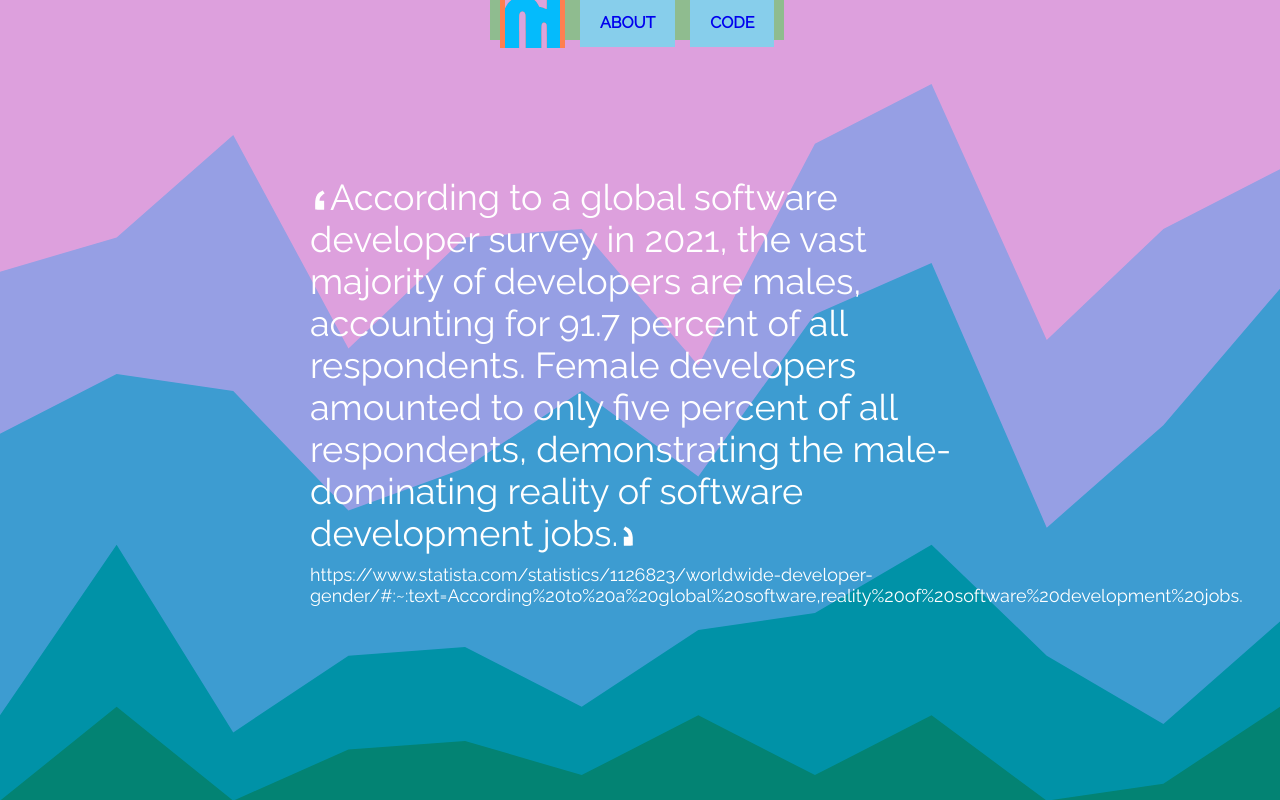
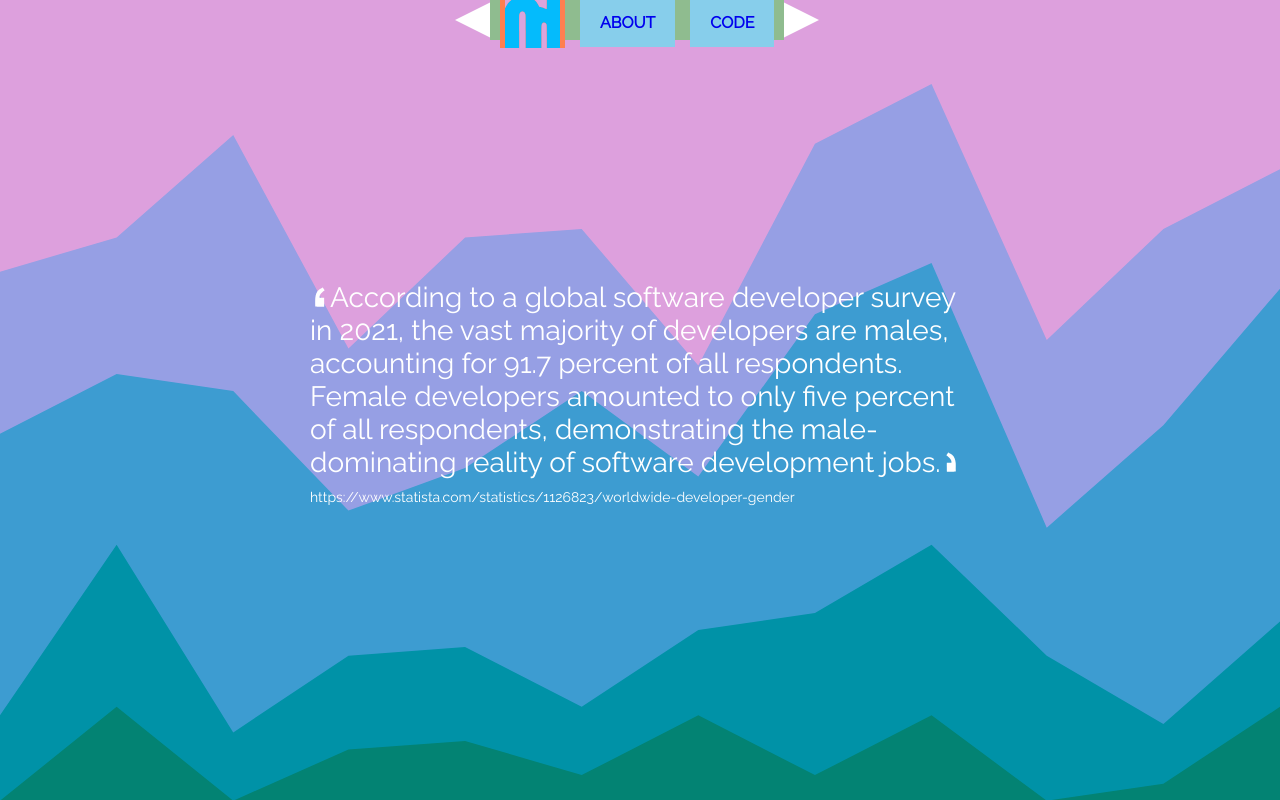
Before and after one commit to cherry15/nanaHacker, a React (Create React App) app: page / in a window 1280 px wide. Built offline with nearby package versions, Linux system fonts and the light colour scheme.

Commit message:
refactor

```diff
--- a/src/App.css
+++ b/src/App.css
@@ -15,7 +15,4 @@
   height: 100vh;
   overflow: hidden;
   background: #00b9ff;
-  /* background-image: url(./pages/about/about.svg);
-  background-repeat: no-repeat;
-  background-size: cover; */
 }
--- a/src/features/scroller/quotes-data.ts
+++ b/src/features/scroller/quotes-data.ts
@@ -10,7 +10,7 @@ export const quotes: Quote[] = [
     content: `According to a global software developer survey in 2021, the vast majority of developers are males,
     accounting for 91.7 percent of all respondents. Female developers amounted to only five percent of all respondents,
     demonstrating the male-dominating reality of software development jobs.`,
-    reference: 'https://www.statista.com/statistics/1126823/worldwide-developer-gender/#:~:text=According%20to%20a%20global%20software,reality%20of%20software%20development%20jobs.'
+    reference: 'https://www.statista.com/statistics/1126823/worldwide-developer-gender'
   }, {
     id: 2,
     content: `We like to think of our champions and idols as superheroes who were
--- a/src/features/scroller/scroller.css
+++ b/src/features/scroller/scroller.css
@@ -1,6 +1,12 @@
+.scroller-button-container {
+  display: flex;
+  width: 370px;
+  position: absolute;
+  top: 0;
+}
+
 .next,
 .prev {
-  top: calc(50% - 20px);
   position: absolute;
   display: flex;
   justify-content: center;
@@ -21,21 +27,20 @@
 .prev:focus {
   outline: 2px yellow solid;
 }
+
+.next:hover,
+.prev:hover {
+  background-color: coral;
+}
+
 .next {
-  right: 10px;
-  /* background-image: url('./next.svg'); */
+  right: 6px;
+  background-image: url('./next.svg');
 }
 
 .prev {
-  left: 10px;
-  /* background-image: url('./previous.svg'); */
-}
-
-.scroller-outer-container {
-  position: absolute;
-  display: flex;
-  justify-content: center;
-  align-items: center;
+  left: 0;
+  background-image: url('./previous.svg');
 }
 
 .scroller-container {
@@ -51,6 +56,7 @@
 
 q {
   margin: 0;
+  overflow-wrap: break-word;
 }
 
 q::before,
@@ -71,12 +77,13 @@ q::after {
 }
 
 .citation {
-  font-size: 18px;
+  font-size: 14px;
   margin-top: 10px;
+  overflow-wrap: break-word;
 }
 
-@media screen and (min-width: 667px) {
+@media screen and (min-width: 1200px) {
   .scroller-container {
-    font-size: 36px;
+    font-size: 28px;
   }
 }
--- a/src/features/scroller/scroller.tsx
+++ b/src/features/scroller/scroller.tsx
@@ -17,7 +17,7 @@ const swipePower = (offset: number, velocity: number) => {
 export const Scroller = () => {
   const getMaxWidth = (): number => {
     const max = 660
-    if(window.screen.availWidth < max) {
+    if (window.screen.availWidth < max) {
       return window.screen.availWidth - offsetWidth
     } else {
       return max
@@ -27,7 +27,7 @@ export const Scroller = () => {
   const [[page, direction], setPage] = useState([0, 0])
   const [maxWidth, setMaxWidth] = useState(getMaxWidth())
   const styles: ScrollerStyles = {
-    width: maxWidth
+    width: maxWidth,
   }
   const variants = {
     enter: (direction: number) => {
@@ -61,9 +61,21 @@ export const Scroller = () => {
 
   return (
     <>
+      <div className="scroller-button-container">
+        <button
+          className="next"
+          onClick={() => paginate(1)}
+          aria-label="Next"
+        />
+        <button
+          className="prev"
+          onClick={() => paginate(-1)}
+          aria-label="Previous"
+        />
+      </div>
       <AnimatePresence initial={false} custom={direction}>
         <motion.div
-          className="scroller-outer-container"
+          className="scroller-container"
           style={styles}
           key={page}
           custom={direction}
@@ -88,22 +100,12 @@ export const Scroller = () => {
             }
           }}
         >
-          <div className="scroller-container" style={styles}>
-            <q style={styles}>{quotes[quoteIndex].content}</q>
-            <p className="citation" style={styles}>{quotes[quoteIndex].reference}</p>
-          </div>
+          <q style={styles}>{quotes[quoteIndex].content}</q>
+          <p className="citation" style={styles}>
+            {quotes[quoteIndex].reference}
+          </p>
         </motion.div>
       </AnimatePresence>
-      <button
-        className="next"
-        onClick={() => paginate(1)}
-        aria-label="Next"
-      />
-      <button
-        className="prev"
-        onClick={() => paginate(-1)}
-        aria-label="Previous"
-      />
     </>
   )
 }
--- a/src/pages/about/about.tsx
+++ b/src/pages/about/about.tsx
@@ -1,7 +1,6 @@
 import React from 'react'
 import { motion } from 'framer-motion'
 import './about.css'
-import { Scroller } from '../../features/scroller/scroller'
 
 export const About = () => {
   return (
@@ -13,9 +12,6 @@ export const About = () => {
     >
       <div className={`page about`}>
         <h1>About</h1>
-        <div className="scroller-container">
-          <Scroller />
-        </div>
       </div>
     </motion.div>
   )
--- a/src/pages/code/code.tsx
+++ b/src/pages/code/code.tsx
@@ -10,7 +10,7 @@ export const Code = () => {
       exit={{ x: '100%' }}
       transition={{duration: .2}}
     >
-      <div className={`page code`}>
+      <div className="page code">
         <h1>Code</h1>
       </div>
     </motion.div>
--- a/src/pages/home/home.module.css
+++ b/src/pages/home/home.module.css
@@ -4,81 +4,4 @@
   background-image: url(home.svg);
   background-repeat: no-repeat;
   background-size: cover;
-  /* position: relative;
-  display: flex;
-  justify-content: center;
-  align-items: center; */
 }
-
-/* .container {
-  max-width: 640px;
-  padding: 0 30px;
-  position: relative;
-}
-
-q {
-  margin: 0;
-}
-
-q::before,
-q::after {
-  display: inline-flex;
-  content: '';
-  background-size: 20px 20px;
-  height: 20px;
-  width: 20px;
-}
-
-q::before {
-  background-image: url('./quote-start.svg');
-}
-
-q::after {
-  background-image: url('./quote-end.svg');
-}
-
-.citation {
-  font-size: 18px;
-  margin-top: 10px;
-} */
-
-@media screen and (min-width: 390px) {
-  .home {
-    font-size: 32px;
-  }
-}
-
-@media screen and (min-width: 667px) {
-  .home {
-    font-size: 16px;
-    flex-direction: row;
-    align-items: center;
-    justify-content: center;
-  }
-
-  /* .citation {
-    font-size: 14px;
-  } */
-}
-
-@media screen and (min-width: 1200px) {
-  .home {
-    font-size: 40px;
-  }
-
-  /* q::before {
-    background-size: 40px 40px;
-    height: 40px;
-    width: 40px;
-  }
-
-  q::after {
-    background-size: 40px 40px;
-    height: 40px;
-    width: 40px;
-  }
-
-  .citation {
-    font-size: 14px;
-  } */
-}
```
Also changed, not shown: src/pages/about/about.css (+0 -55 lines), src/pages/home/home.tsx (+0 -10 lines), public/manifest.json.
